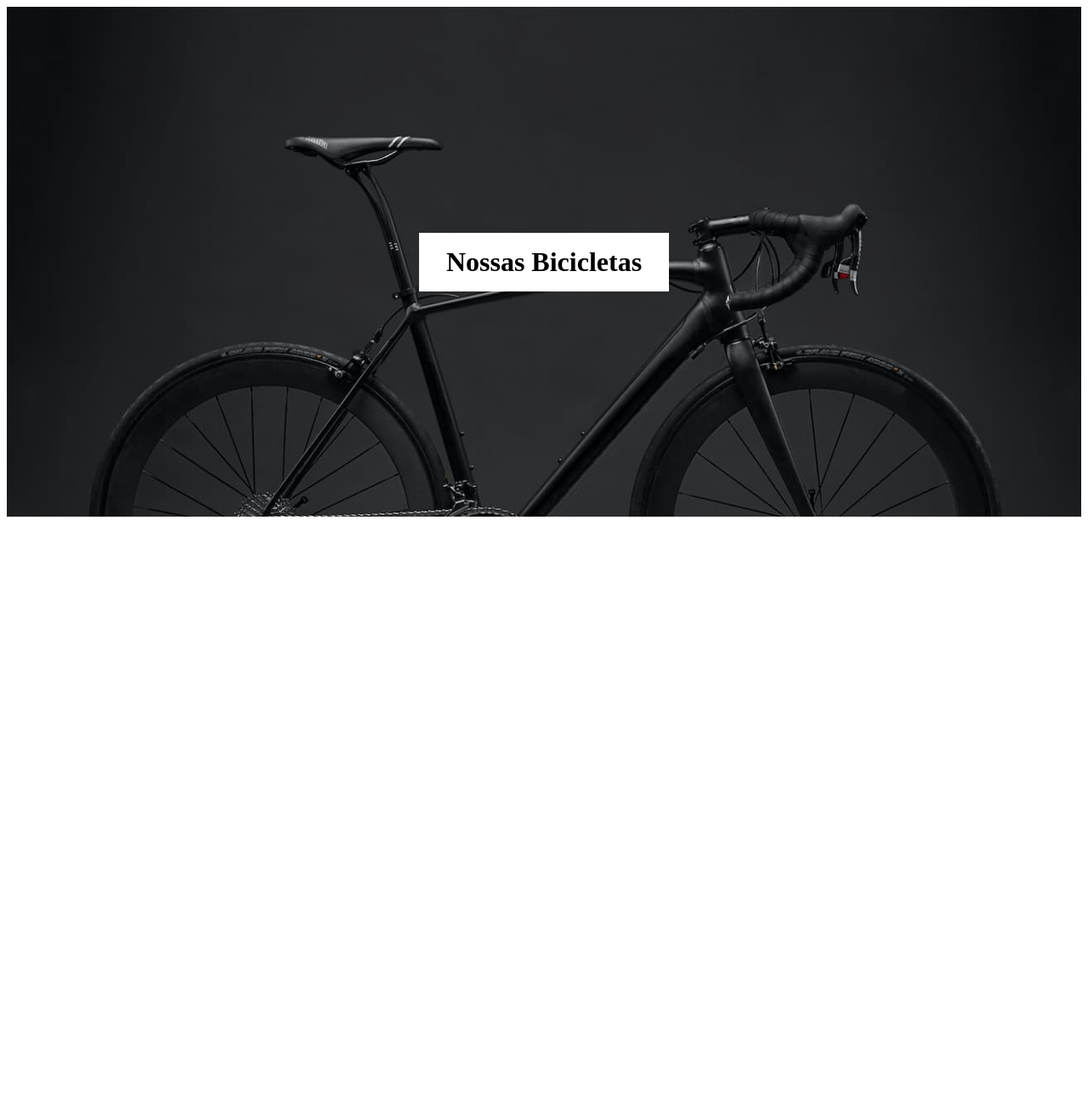
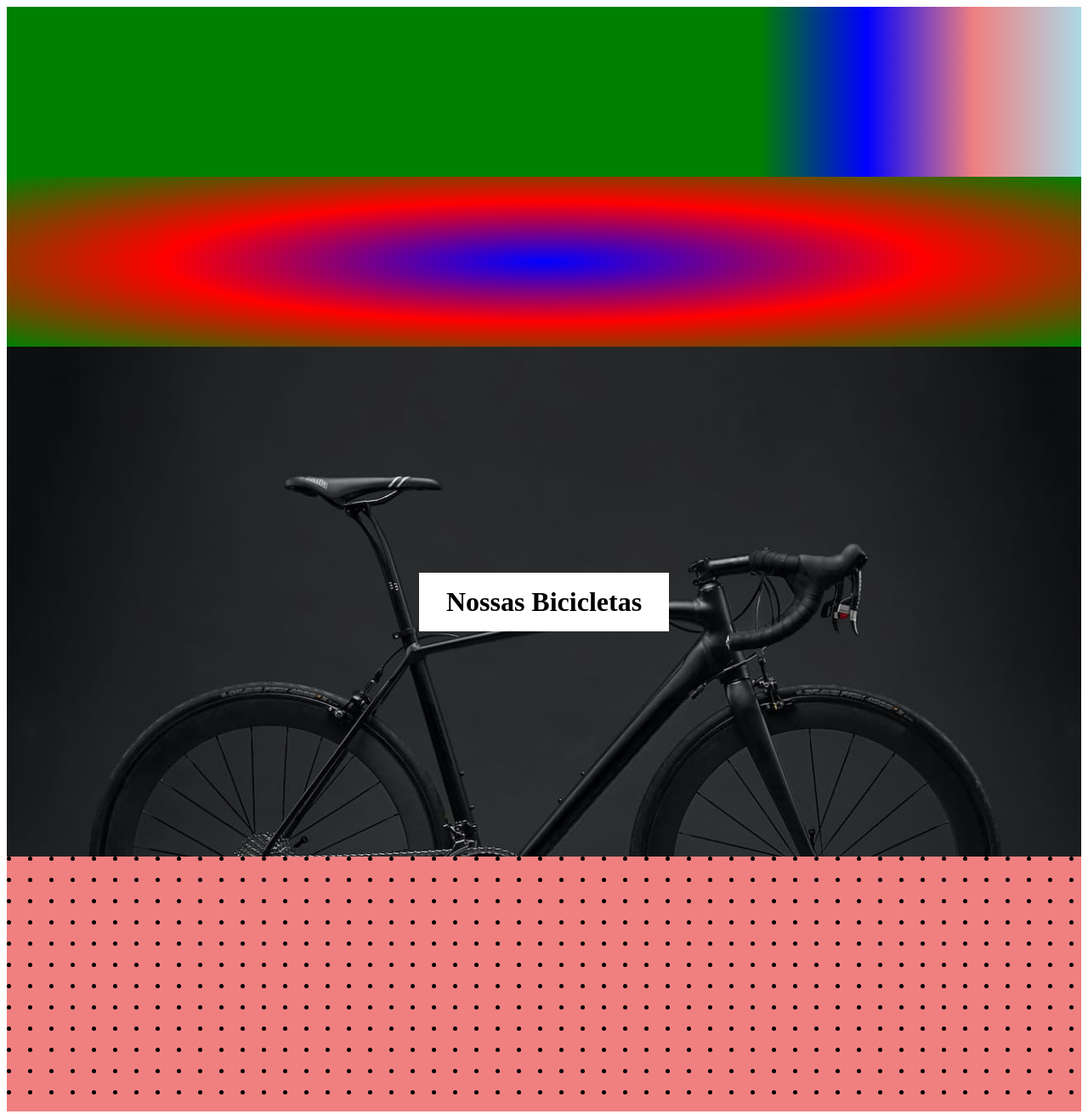
Before and after one commit to guilhermeR20/HTML-CSS_Origamid, a plain HTML site: page Propriedades_CSS/background_1/index.html in a window 1280 px wide. Shown: the whole page at 85% size. Before the commit the page ends 800 px from the top, so only its background shows below. Drawn offline with Linux system fonts and the light colour scheme.

Commit message:
backgorund e tipografia

```diff
--- a/Propriedades_CSS/background_1/index.html
+++ b/Propriedades_CSS/background_1/index.html
@@ -8,8 +8,14 @@
     </head>
 
     <body>
+        <div class="linear"></div>
+        <div class="radial"></div>
+
     <div class="bicicleta">
         <h1>Nossas Bicicletas</h1>
     </div>
+    <div class="pattern">
+
+    </div>
     </body>
 </html>
--- a/Propriedades_CSS/background_1/style.css
+++ b/Propriedades_CSS/background_1/style.css
@@ -14,3 +14,27 @@ h1{
     background: white;
     padding: 1rem 2rem;
 }
+
+.pattern{
+    height: 300px;
+    background-color: lightcoral;
+    background-image: url("./img/pattern.svg");
+    background-repeat: repeat;
+    background-size: 100px;
+}
+
+.linear{
+    height: 200px;
+    background-image: linear-gradient(
+        to left,
+        lightblue 0%,
+        lightcoral 10%,
+        blue 20%,
+        green 30%
+        );
+}
+
+.radial {
+    height: 200px;
+    background-image: radial-gradient(blue,red, green);
+}
```
